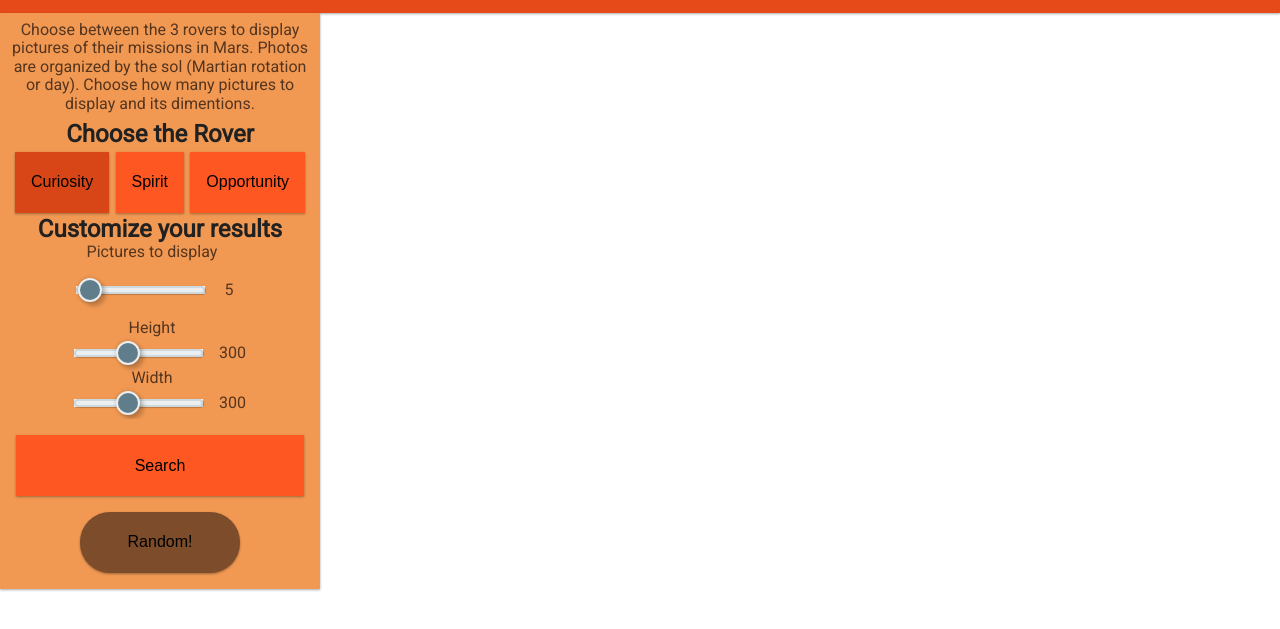
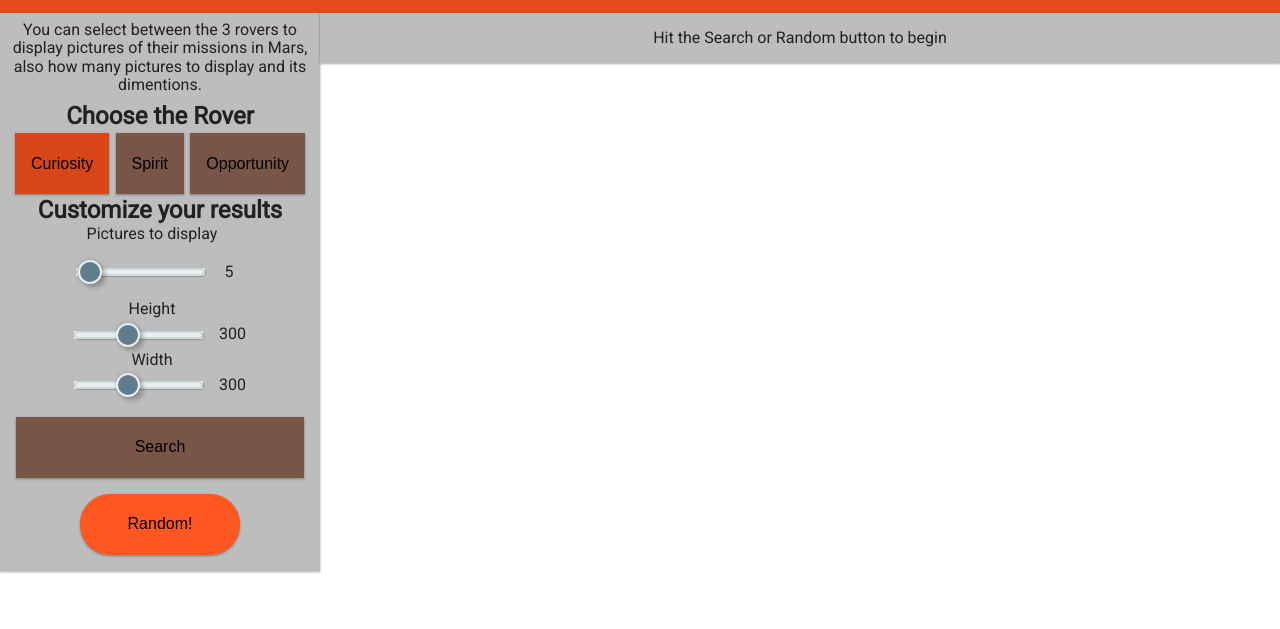
Before and after one commit to EGYOMREY/Mars-Collection, a website: page src/index.html in a window 1280 px wide. Shown: the part 79-708 px from the top of the page. Drawn offline with nearby package versions, Linux system fonts and the light colour scheme; files that its build step writes are made by us from their sources.

Commit message:
- Add div to display details of the chosen picture - Add more information about Curiosity on 'Learn More' - Change style for menubar - Change the name of the button modifier from pink to gray

```diff
--- a/src/index.html
+++ b/src/index.html
@@ -31,13 +31,13 @@
       </header>
       <main class="container">
         <div class="menuBar">
-          <p class="menuBar__text">Choose between the 3 rovers to display pictures of their missions in Mars. Photos are organized by the sol (Martian rotation or day). Choose how many pictures to display and its dimentions.</p>
+          <p class="menuBar__text">You can select between the 3 rovers to display pictures of their missions in Mars, also how many pictures to display and its dimentions.</p>
           <div class="items">
             <h4>Choose the Rover</h4>
             <div class="btn-container">
-              <button id="curiosity" class="btn btn--pink btn-pressed roverButton" >Curiosity</button>
-              <button id="spirit" class="btn btn--pink roverButton" >Spirit</button>
-              <button id="opportunity" class="btn btn--pink roverButton" >Opportunity</button>
+              <button id="curiosity" class="btn btn--gray btn-pressed roverButton" >Curiosity</button>
+              <button id="spirit" class="btn btn--gray roverButton" >Spirit</button>
+              <button id="opportunity" class="btn btn--gray roverButton" >Opportunity</button>
             </div>
             <h4>Customize your results</h4>
             <div class="input-block">
@@ -67,8 +67,10 @@
             <button id="randomButton" class="btn btn--random">Random!</button>
           </div>
         </div>
-        <div class="photosContainer">
-          <div id="noElementsAvailable"></div>
+        <div class="photos-container">
+          <div class="photos-container__details">Hit the Search or Random button to begin</div>
+        <div class="photos-container__photos">
+        </div>
         </div>
       </main>
 
--- a/src/js/app.js
+++ b/src/js/app.js
@@ -7,7 +7,8 @@
     const rovers = ['dummy', 'opportunity', 'curiosity', 'spirit'];
 
     // -- Container for displaying the pictures -- //
-    const photosContainer = $('.photosContainer');
+    const photosContainer = $('.photos-container__photos');
+    const photosDetails = $('.photos-container__details');
 
     // -- Button to search for the pictures -- //
     const randomButton = $('#randomButton');
@@ -93,7 +94,7 @@
 
 
     // --     FUNCTION TO TRIGGER DEFAULT SEARCH     -- //
-    searchButton.on('click', function() {
+    searchButton.on('click', () => {
         solParameter = randomize(1000, 2000);
         url = 'https://api.nasa.gov/mars-photos/api/v1/rovers/' + chosenRover + '/photos?sol=' + solParameter + '&page=1&api_key=LQlfelUbO5f0rqk5UAS9REF5XhtwkG6oFX5TWOsc';
 
@@ -103,7 +104,7 @@
 
 
     // --     FUNCTION TO TRIGGER RANDOM SEARCH     -- //
-    randomButton.on('click', function() {
+    randomButton.on('click', () => {
         //  (1) we choose a random rover from the array
         randomRover = Math.floor(Math.random() * 3) + 1;
         chosenRandom = rovers[randomRover];
@@ -121,8 +122,9 @@
             })
             .done(data => {
                 photosContainer.html('');
+                photosDetails.html('');
                 console.log(data.photos.length);
-                if (data.photos.length > 7) {
+                if (data.photos.length > 8) {
 
                     for (let i = 0; i < picturesToDisplay; i += 2) {
                         const img = document.createElement("img");
@@ -133,15 +135,18 @@
                         frag.appendChild(img);
 
                     }
+
                     photosContainer.append(frag);
+                    photosDetails.html(`Displaying pictures from ${chosenRover} on Martian solar day ${solParameter}`);
+
                 } else {
-                    photosContainer.html(`No pictures for ${chosenRover} on day ${solParameter}, please hit the botton again!`);
+                    photosDetails.html(`No pictures from ${chosenRover} on day ${solParameter}, please hit the button again!`);
                 }
             })
-            .fail(function() {
+            .fail(() => {
                 console.log("error");
             })
-            .always(function() {
+            .always(() => {
                 console.log(`Rover ${chosenRover}. Martial Day ${solParameter} chosen`);
             });
     }
--- a/src/scss/abstracts/_variables.scss
+++ b/src/scss/abstracts/_variables.scss
@@ -18,11 +18,13 @@
 
 $primary-color-dark:   #E64A19;
 $primary-color:        #FF5722;
-$primary-color-light:  #F19953;
+$primary-color-light:  #FFCCBC;
 $primary-color-text:   #FFFFFF;
+$accent-color:         #795548;
 $primary-text-color:   #212121;
-$secondary-text-color: #56351e;
+$secondary-text-color: #757575;
 $divider-color:        #BDBDBD;
+
 
 
 // BODY
@@ -30,7 +32,7 @@
 // Settings for the `<body>` element.
 
 $body-bg: $primary-color-text;
-$body-color: $secondary-text-color;
+$body-color: $primary-text-color;
 
 // LINKS
 //
--- a/src/scss/components/_button.scss
+++ b/src/scss/components/_button.scss
@@ -2,12 +2,11 @@
 // This file contains all styles related to the button component.
 // -----------------------------------------------------------------------------
 .btn-container {
-    display: flex;
+    @extend %grid;
     flex-direction: row;
-    flex-wrap: wrap;
     justify-content: center;
     margin: 0;
-    background-color: $primary-color-light;
+
 
 }
 
@@ -18,8 +17,8 @@
     transition: all ease-in-out 250ms;
     box-shadow: 0 1px 3px rgba(0,0,0,0.12), 0 1px 2px rgba(0,0,0,0.24);
 
-    &--pink {
-        background-color: $primary-color;
+    &--gray {
+        background-color: $accent-color;
 
         padding: 1em;
         margin: 0.2em;
@@ -32,7 +31,7 @@
 
     &--random {
         width: 30%;
-        background-color: lighten($secondary-text-color, 10%);
+        background-color: $primary-color;
         @include respond-to("medium") {
             width: 50%;
             border-radius: 30px;
@@ -46,7 +45,7 @@
     &--search {
         width: 70%;
 
-        background-color: $primary-color;
+        background-color: $accent-color;
 
         @include respond-to("medium") {
             width: 90%;
--- a/src/scss/layout/_menubar.scss
+++ b/src/scss/layout/_menubar.scss
@@ -1,21 +1,21 @@
-
 .menuBar {
-    background-color: $primary-color-light;
+    background-color: $divider-color;
     width: 100%;
     text-align: center;
-    color: $secondary-text-color;
-    box-shadow: 0 1px 3px rgba(0,0,0,0.12), 0 1px 2px rgba(0,0,0,0.24);
+    color: $primary-text-color;
+
+    box-shadow: 0 1px 3px rgba(0, 0, 0, 0.12), 0 1px 2px rgba(0, 0, 0, 0.24);
 
     @include respond-to("medium") {
-
         width: 25%;
         display: flex;
         flex-direction: column;
-
     }
 
-    &__text{
+
+    &__text {
         padding: 0.5em;
+    }
 
-    }
+
 }
--- /dev/null
+++ b/src/scss/layout/_photos-container.scss
@@ -0,0 +1,28 @@
+.photos-container {
+    @extend %grid;
+
+    flex-direction: column;
+    width: 100%;
+
+    @include respond-to("medium") {
+        width: 75%;
+    }
+
+
+    &__details {
+        text-align: center;
+
+        width: 100%;
+        padding: 1em;
+        color: $primary-text-color;
+        background-color: $divider-color;
+        box-shadow: 0 1px 3px rgba(0,0,0,0.12), 0 1px 2px rgba(0,0,0,0.24)
+    }
+
+    &__photos {
+        @extend %grid;
+        justify-content: center;
+        justify-content: space-around;
+        width: 100%;
+    }
+}
--- a/src/scss/layout/_photosContainer.scss
+++ /dev/null
@@ -1,13 +0,0 @@
-.photosContainer {
-    @extend %grid;
-    justify-content: center;
-    justify-content: space-around;
-    width: 100%;
-    text-align: center;
-    color: $primary-color-light;
-    font-size: 2em;
-
-    @include respond-to("medium") {
-        width: 75%;
-    }
-}
--- a/src/scss/main.scss
+++ b/src/scss/main.scss
@@ -19,7 +19,7 @@
 @import "layout/grid";
 @import "layout/header";
 @import "layout/menubar";
-@import "layout/photosContainer";
+@import "layout/photos-container";
 @import "layout/navigation";
 
 
--- a/src/scss/pages/_learnMore.scss
+++ b/src/scss/pages/_learnMore.scss
@@ -9,6 +9,11 @@
 
     h1, h2, h3, h4 {
         padding: 1em;
+
+    }
+
+    h2, h3, h4{
+        color: $accent-color;
     }
 
     p {
```
Also changed, not shown: src/learnMore.html (+5 -0 lines), build/css/main.css, build/index.html, build/js/app.js, build/learnMore.html.
